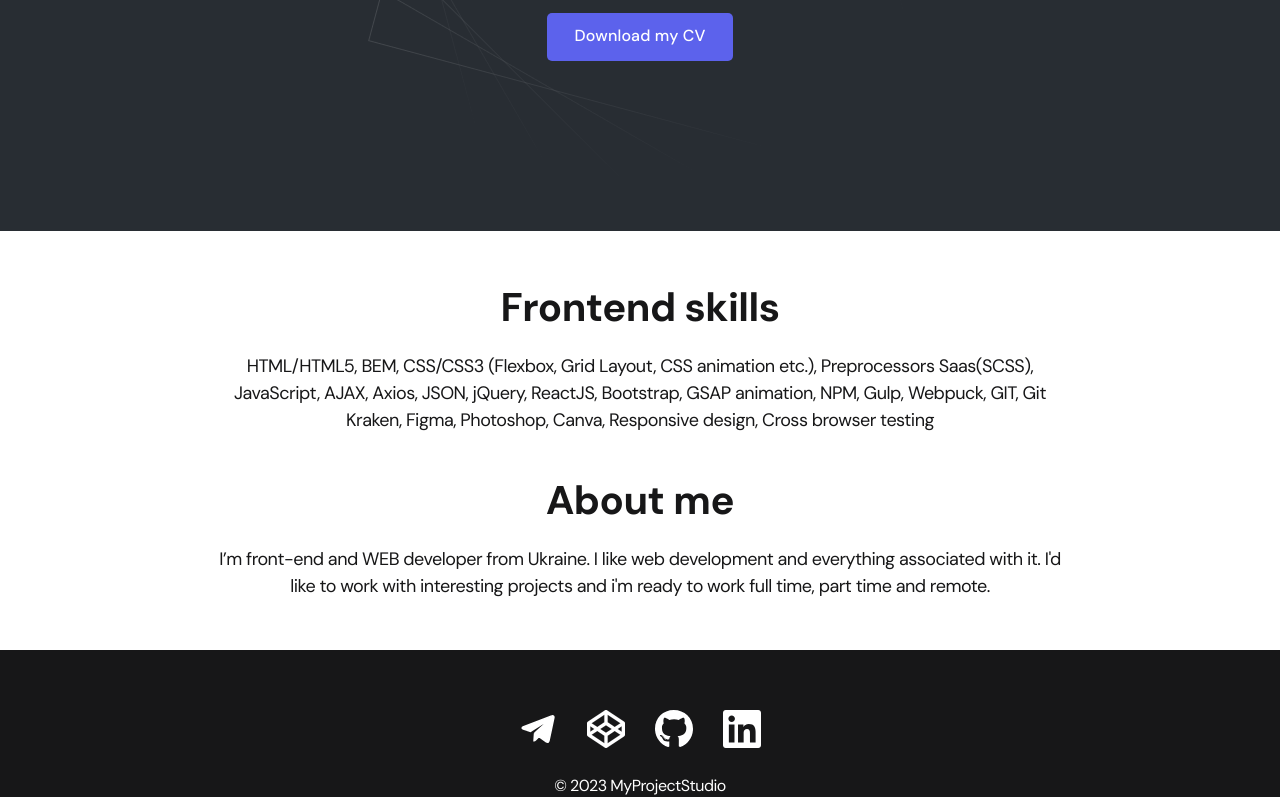
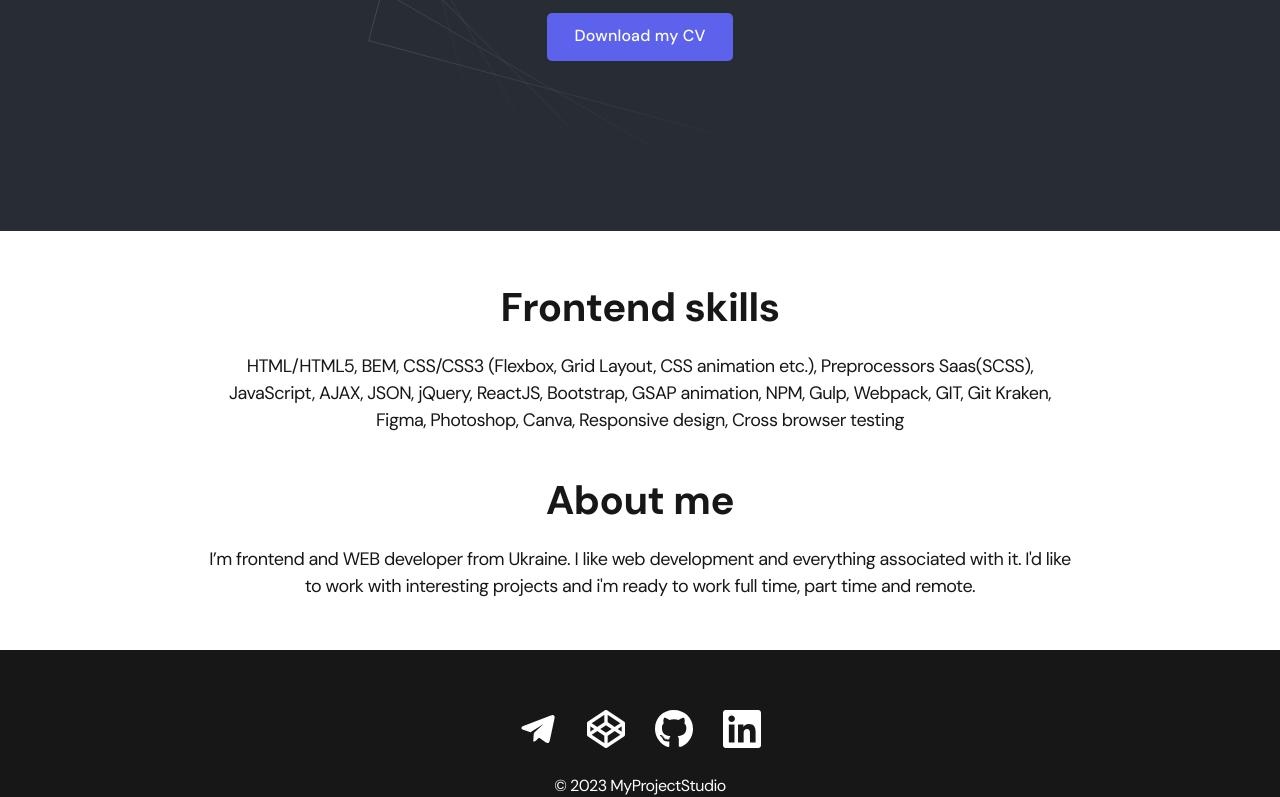
Before and after one commit to dmytrokabluchii/portfolioVersel, a React (Create React App) app: page / in a window 1280 px wide. Shown: the part 540-1337 px from the top of the page. Built offline with nearby package versions, Linux system fonts and the light colour scheme.

Commit message:
fix orthography

```diff
--- a/src/helpers/projectsList.js
+++ b/src/helpers/projectsList.js
@@ -49,7 +49,7 @@ const projects = [
     {
         title: 'Food-project',
         about: 'Single page landing, responsive design',
-        skills: 'HTML, CSS, Pure JS, JSON, AJAX, Webpuck, Core.js',
+        skills: 'HTML, CSS, Pure JS, JSON, AJAX, Webpack, Core.js',
         img: project04,
         imgBig: project04Big,
         gitHubLink: 'https://github.com/dmytrokabluchii/Food-project',
--- a/src/pages/Home.js
+++ b/src/pages/Home.js
@@ -10,14 +10,14 @@ const Home = () => {
                         <li className="content-list__item">
                             <h2 className="title-2">Frontend skills</h2>
                             <p>HTML/HTML5, BEM, CSS/CSS3 (Flexbox, Grid Layout, CSS
-                                animation etc.), Preprocessors Saas(SCSS), JavaScript, AJAX, Axios, JSON,
-                                jQuery, ReactJS, Bootstrap, GSAP animation, NPM, Gulp, Webpuck,
+                                animation etc.), Preprocessors Saas(SCSS), JavaScript, AJAX, JSON,
+                                jQuery, ReactJS, Bootstrap, GSAP animation, NPM, Gulp, Webpack,
                                 GIT, Git Kraken, Figma, Photoshop, Canva, Responsive design, Cross browser testing
                             </p>
                         </li>
                         <li className="content-list__item">
                             <h2 className="title-2">About me</h2>
-                            <p>I’m front-end and WEB developer from Ukraine. I like web development and everything associated with it.
+                            <p>I’m frontend and WEB developer from Ukraine. I like web development and everything associated with it.
                                 I'd like to work with interesting projects and i'm ready to work full time, part time and remote.
                             </p>
                         </li>
```
